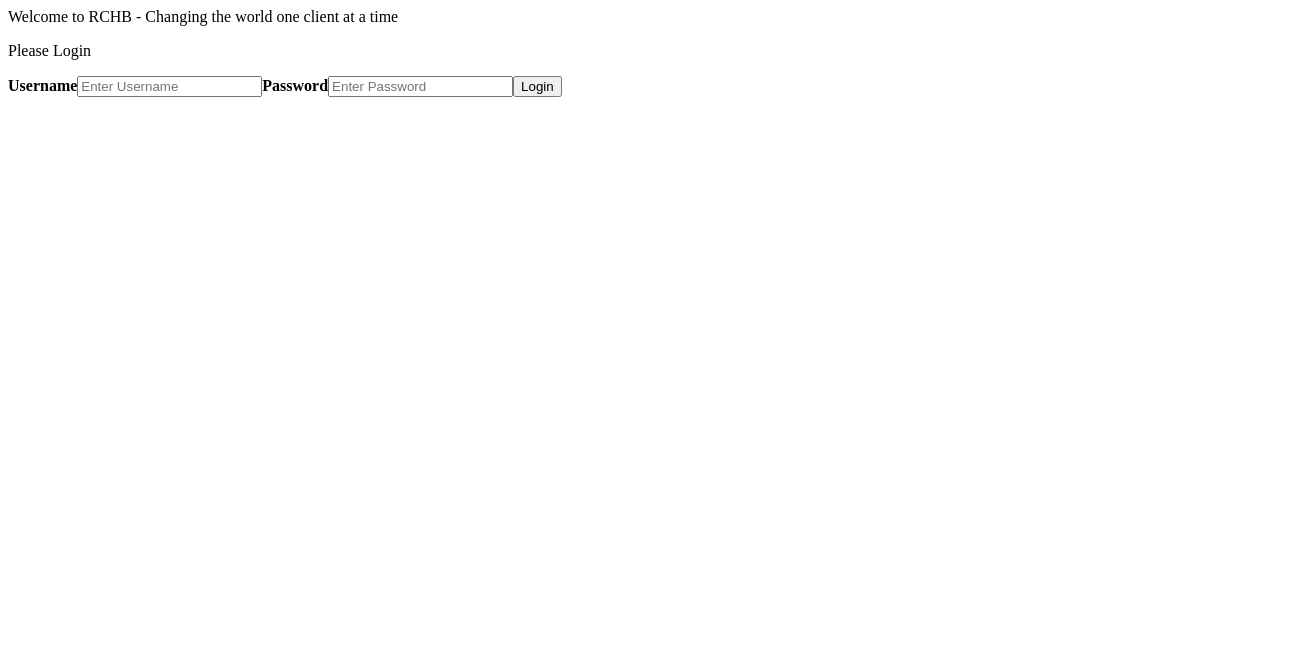
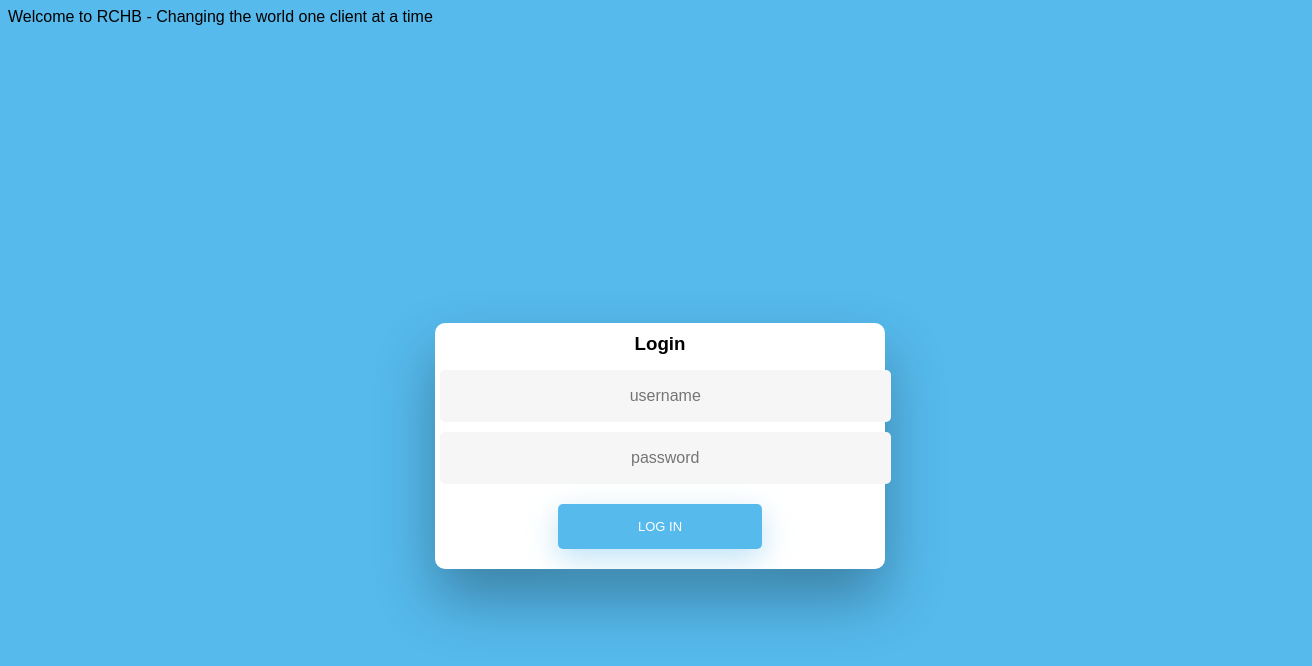
Before and after one commit to RCHBanking/client, an Angular app: page /login in a window 1280 px wide. Shown: the top 666 px of the page, 1312 px wide, since content can reach past the window. Built offline with nearby package versions, Linux system fonts and the light colour scheme; no server answers.

Commit message:
login page style and function change

```diff
--- a/src/app/Components/Pages/login/login.component.html
+++ b/src/app/Components/Pages/login/login.component.html
@@ -1,13 +1,16 @@
-<p>Please Login</p>
+<div class="wrapper fadeInDown">
+  <div id="formContent">
+    <div class="alert alert-warning" *ngIf='invalidLogin'>{{errorMessage}}</div>
+    <div class="alert alert-success" *ngIf='loginSuccess'>{{successMessage}}</div>
+    <!-- Tabs Titles -->
+    <h3>Login</h3>
 
-<form action="Put the end point here" method="post">
-  <div>
-    <label for="username"><b>Username</b></label>
-    <input type="text" placeholder="Enter Username" name="username" required>
+    <!-- Login Form -->
+    <form>
+      <input type="text" id="username" class="fadeIn second" [(ngModel)]="username" name="username" placeholder="username">
+      <input type="password" id="password" class="fadeIn third" [(ngModel)]="password" name="password" placeholder="password">
+      <input type="submit" (click)=handleLogin() class="fadeIn fourth" value="Log In">
+    </form>
 
-    <label for="password"><b>Password</b></label>
-    <input type="password" placeholder="Enter Password" name="password" required>
-
-    <button type="submit">Login</button>
   </div>
-</form>
+</div>
--- a/src/app/Components/Pages/login/login.component.ts
+++ b/src/app/Components/Pages/login/login.component.ts
@@ -7,9 +7,21 @@ import { Component, OnInit } from '@angular/core';
 })
 export class LoginComponent implements OnInit{
 
+  username?: string;
+  password?:string;
+  errorMessage = 'Invalid Credentials';
+  successMessage?: string;
+  invalidLogin = false;
+  loginSuccess = false;
+
+
   constructor() { }
 
   ngOnInit(): void {
   }
 
+  handleLogin() {
+    console.log('clicked');
+  }
+
 }
--- a/src/app/app.component.ts
+++ b/src/app/app.component.ts
@@ -1,5 +1,5 @@
-import { HttpErrorResponse } from '@angular/common/http';
-import { Component, OnInit } from '@angular/core';
+
+import { Component } from '@angular/core';
 import { Customer } from './Models/customer';
 import { CustomerService } from './Services/customer/customer.service';
 
@@ -8,24 +8,10 @@ import { CustomerService } from './Services/customer/customer.service';
   templateUrl: './app.component.html',
   styleUrls: ['./app.component.css']
 })
-export class AppComponent implements OnInit {
+export class AppComponent {
   title = 'client';
   public customers?: Customer[];
 
-  ngOnInit() {
-    this.getCustomers();
-  }
-
   constructor(private customerService: CustomerService){}
 
-  public getCustomers(): void {
-    this.customerService.getCustomers().subscribe(
-      (response: Customer[]) => {
-        //this.customers = response;
-      },
-      (error:HttpErrorResponse) => {
-        alert(error.message);
-      }
-    );
-  }
 }
--- a/src/app/app.module.ts
+++ b/src/app/app.module.ts
@@ -8,6 +8,7 @@ import { LoginComponent } from './Components/Pages/login/login.component';
 import { RegisterComponent } from './Components/Pages/register/register.component';
 import { NotfoundComponent } from './Components/Pages/notfound/notfound.component';
 import { HttpClient, HttpClientModule } from '@angular/common/http';
+import { FormsModule } from '@angular/forms';
 
 @NgModule({
   declarations: [
@@ -20,7 +21,8 @@ import { HttpClient, HttpClientModule } from '@angular/common/http';
   imports: [
     BrowserModule,
     AppRoutingModule,
-    HttpClientModule
+    HttpClientModule,
+    FormsModule
   ],
   providers: [],
   bootstrap: [AppComponent]
--- a/src/styles.css
+++ b/src/styles.css
@@ -1 +1,263 @@
-/* You can add global styles to this file, and also import other style files */
+html {
+    background-color: #56baed;
+  }
+
+  body {
+    font-family: "Poppins", sans-serif;
+    height: 100vh;
+  }
+
+  a {
+    color: #92badd;
+    display:inline-block;
+    text-decoration: none;
+    font-weight: 400;
+  }
+
+  h2 {
+    text-align: center;
+    font-size: 16px;
+    font-weight: 600;
+    text-transform: uppercase;
+    display:inline-block;
+    margin: 40px 8px 10px 8px;
+    color: #cccccc;
+  }
+
+
+
+  /* STRUCTURE */
+
+  .wrapper {
+    display: flex;
+    align-items: center;
+    flex-direction: column;
+    justify-content: center;
+    width: 100%;
+    min-height: 100%;
+    padding: 20px;
+  }
+
+  #formContent {
+    -webkit-border-radius: 10px 10px 10px 10px;
+    border-radius: 10px 10px 10px 10px;
+    background: #fff;
+    padding: 30px;
+    width: 90%;
+    max-width: 450px;
+    position: relative;
+    padding: 0px;
+    -webkit-box-shadow: 0 30px 60px 0 rgba(0,0,0,0.3);
+    box-shadow: 0 30px 60px 0 rgba(0,0,0,0.3);
+    text-align: center;
+  }
+
+  #formFooter {
+    background-color: #f6f6f6;
+    border-top: 1px solid #dce8f1;
+    padding: 25px;
+    text-align: center;
+    -webkit-border-radius: 0 0 10px 10px;
+    border-radius: 0 0 10px 10px;
+  }
+
+
+
+  /* TABS */
+
+  h2.inactive {
+    color: #cccccc;
+  }
+
+  h2.active {
+    color: #0d0d0d;
+    border-bottom: 2px solid #5fbae9;
+  }
+
+
+  /* FORM TYPOGRAPHY*/
+
+  input[type=button], input[type=submit], input[type=reset]  {
+    background-color: #56baed;
+    border: none;
+    color: white;
+    padding: 15px 80px;
+    text-align: center;
+    text-decoration: none;
+    display: inline-block;
+    text-transform: uppercase;
+    font-size: 13px;
+    -webkit-box-shadow: 0 10px 30px 0 rgba(95,186,233,0.4);
+    box-shadow: 0 10px 30px 0 rgba(95,186,233,0.4);
+    -webkit-border-radius: 5px 5px 5px 5px;
+    border-radius: 5px 5px 5px 5px;
+    margin: 15px 20px 20px 20px;
+    -webkit-transition: all 0.3s ease-in-out;
+    -moz-transition: all 0.3s ease-in-out;
+    -ms-transition: all 0.3s ease-in-out;
+    -o-transition: all 0.3s ease-in-out;
+    transition: all 0.3s ease-in-out;
+  }
+
+  input[type=button]:hover, input[type=submit]:hover, input[type=reset]:hover  {
+    background-color: #39ace7;
+  }
+
+  input[type=button]:active, input[type=submit]:active, input[type=reset]:active  {
+    -moz-transform: scale(0.95);
+    -webkit-transform: scale(0.95);
+    -o-transform: scale(0.95);
+    -ms-transform: scale(0.95);
+    transform: scale(0.95);
+  }
+
+  input[type=text], input[type=password] {
+    background-color: #f6f6f6;
+    border: none;
+    color: #0d0d0d;
+    padding: 15px 32px;
+    text-align: center;
+    text-decoration: none;
+    display: inline-block;
+    font-size: 16px;
+    margin: 5px;
+    width: 85%;
+    border: 2px solid #f6f6f6;
+    -webkit-transition: all 0.5s ease-in-out;
+    -moz-transition: all 0.5s ease-in-out;
+    -ms-transition: all 0.5s ease-in-out;
+    -o-transition: all 0.5s ease-in-out;
+    transition: all 0.5s ease-in-out;
+    -webkit-border-radius: 5px 5px 5px 5px;
+    border-radius: 5px 5px 5px 5px;
+  }
+
+  input[type=text]:focus {
+    background-color: #fff;
+    border-bottom: 2px solid #5fbae9;
+  }
+
+  input[type=text]:placeholder {
+    color: #cccccc;
+  }
+
+
+
+  /* ANIMATIONS */
+
+  /* Simple CSS3 Fade-in-down Animation */
+  .fadeInDown {
+    -webkit-animation-name: fadeInDown;
+    animation-name: fadeInDown;
+    -webkit-animation-duration: 1s;
+    animation-duration: 1s;
+    -webkit-animation-fill-mode: both;
+    animation-fill-mode: both;
+  }
+
+  @-webkit-keyframes fadeInDown {
+    0% {
+      opacity: 0;
+      -webkit-transform: translate3d(0, -100%, 0);
+      transform: translate3d(0, -100%, 0);
+    }
+    100% {
+      opacity: 1;
+      -webkit-transform: none;
+      transform: none;
+    }
+  }
+
+  @keyframes fadeInDown {
+    0% {
+      opacity: 0;
+      -webkit-transform: translate3d(0, -100%, 0);
+      transform: translate3d(0, -100%, 0);
+    }
+    100% {
+      opacity: 1;
+      -webkit-transform: none;
+      transform: none;
+    }
+  }
+
+  /* Simple CSS3 Fade-in Animation */
+  @-webkit-keyframes fadeIn { from { opacity:0; } to { opacity:1; } }
+  @-moz-keyframes fadeIn { from { opacity:0; } to { opacity:1; } }
+  @keyframes fadeIn { from { opacity:0; } to { opacity:1; } }
+
+  .fadeIn {
+    opacity:0;
+    -webkit-animation:fadeIn ease-in 1;
+    -moz-animation:fadeIn ease-in 1;
+    animation:fadeIn ease-in 1;
+
+    -webkit-animation-fill-mode:forwards;
+    -moz-animation-fill-mode:forwards;
+    animation-fill-mode:forwards;
+
+    -webkit-animation-duration:1s;
+    -moz-animation-duration:1s;
+    animation-duration:1s;
+  }
+
+  .fadeIn.first {
+    -webkit-animation-delay: 0.4s;
+    -moz-animation-delay: 0.4s;
+    animation-delay: 0.4s;
+  }
+
+  .fadeIn.second {
+    -webkit-animation-delay: 0.6s;
+    -moz-animation-delay: 0.6s;
+    animation-delay: 0.6s;
+  }
+
+  .fadeIn.third {
+    -webkit-animation-delay: 0.8s;
+    -moz-animation-delay: 0.8s;
+    animation-delay: 0.8s;
+  }
+
+  .fadeIn.fourth {
+    -webkit-animation-delay: 1s;
+    -moz-animation-delay: 1s;
+    animation-delay: 1s;
+  }
+
+  /* Simple CSS3 Fade-in Animation */
+  .underlineHover:after {
+    display: block;
+    left: 0;
+    bottom: -10px;
+    width: 0;
+    height: 2px;
+    background-color: #56baed;
+    content: "";
+    transition: width 0.2s;
+  }
+
+  .underlineHover:hover {
+    color: #0d0d0d;
+  }
+
+  .underlineHover:hover:after{
+    width: 100%;
+  }
+
+
+
+  /* OTHERS */
+
+  *:focus {
+      outline: none;
+  }
+
+  #icon {
+    width:60%;
+  }
+
+  h3 {
+    margin: 10px;
+    font-weight: bold;
+  }
```
